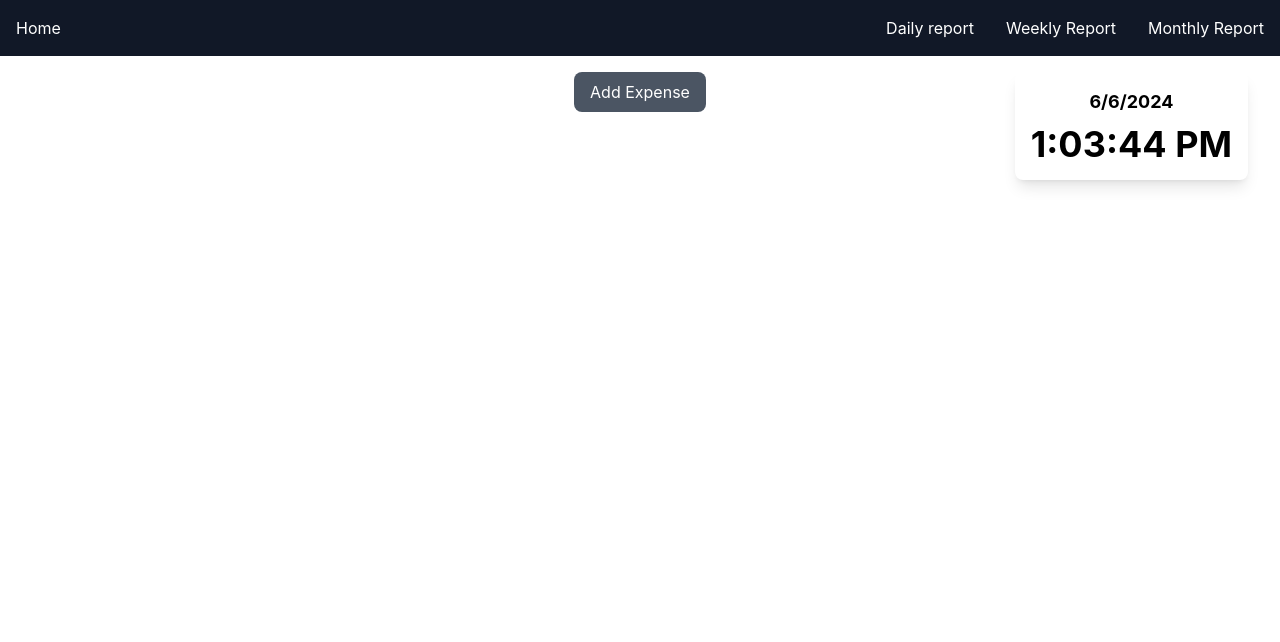
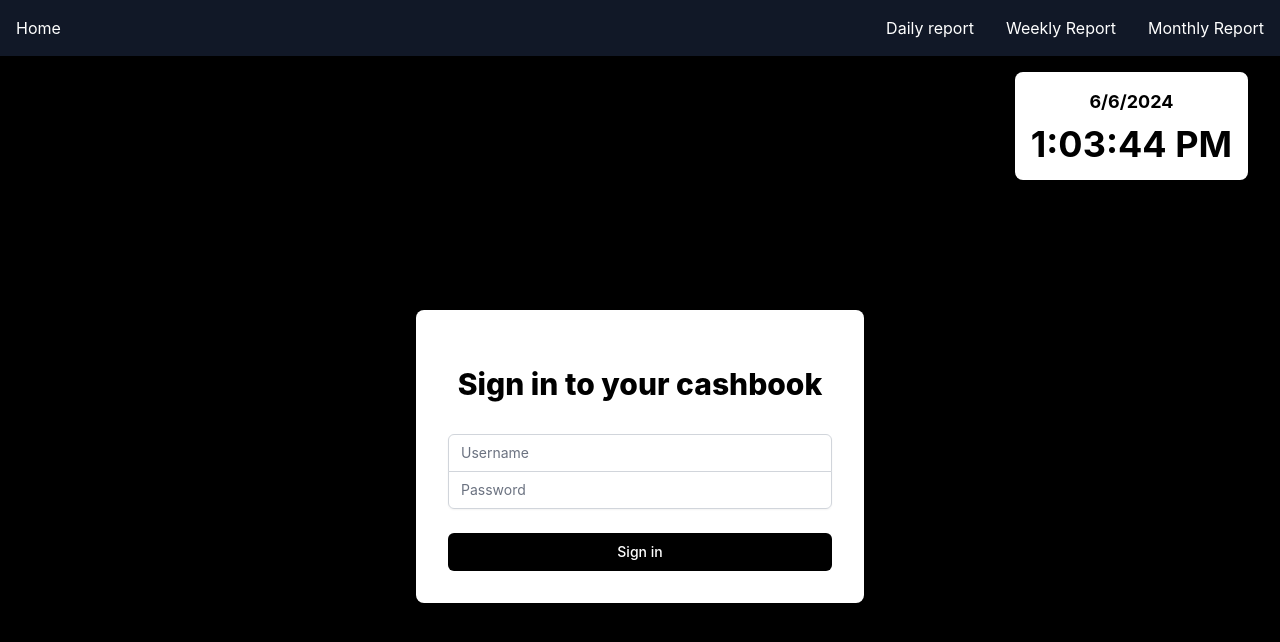
Before and after one commit to kaushikt01/cash-book, a React (Create React App) app: page / in a window 1280 px wide. Shown: the top 642 px of the page. Built offline with nearby package versions, Linux system fonts and the light colour scheme.

Commit message:
feat(login): add login page

```diff
--- a/package.json
+++ b/package.json
@@ -6,6 +6,7 @@
     "@testing-library/jest-dom": "^5.17.0",
     "@testing-library/react": "^13.4.0",
     "@testing-library/user-event": "^13.5.0",
+    "axios": "^1.7.2",
     "react": "^18.3.1",
     "react-calendar": "^5.0.0",
     "react-datepicker": "^6.9.0",
--- /dev/null
+++ b/src/components/Login.js
@@ -0,0 +1,72 @@
+import React, { useState } from 'react';
+import { login } from './apiServices';
+import Home from './Home';
+
+const Login = () => {
+    const [username, setUsername] = useState('');
+    const [password, setPassword] = useState('');
+
+    const handleSubmit = async (e) => {
+        e.preventDefault();
+        try {
+            const response = await login(username, password);
+            console.log(response);
+            if (response.status === 200) {
+                <Home />
+            }
+        } catch (error) {
+        }
+    };
+
+    return (
+        <div className="flex items-center justify-center min-h-screen bg-black">
+            <div className="w-full max-w-md p-8 space-y-8 bg-white rounded-lg shadow">
+                <div>
+                    <h2 className="mt-6 text-3xl font-extrabold text-center text-black">
+                        Sign in to your cashbook
+                    </h2>
+                </div>
+                <form className="mt-8 space-y-6" onSubmit={handleSubmit}>
+                    <div className="rounded-md shadow-sm -space-y-px">
+                        <div className="form-group">
+                            <label htmlFor="username" className="sr-only">Username</label>
+                            <input
+                                id="username"
+                                name="username"
+                                required
+                                value={username}
+                                onChange={(e) => setUsername(e.target.value)}
+                                className="relative block w-full px-3 py-2 text-gray-900 placeholder-gray-500 border border-gray-300 rounded-t-md focus:outline-none focus:ring-black focus:border-black focus:z-10 sm:text-sm"
+                                placeholder="Username"
+                            />
+                        </div>
+                        <div className="form-group mt-1">
+                            <label htmlFor="password" className="sr-only">Password</label>
+                            <input
+                                id="password"
+                                name="password"
+                                type="password"
+                                autoComplete="current-password"
+                                required
+                                value={password}
+                                onChange={(e) => setPassword(e.target.value)}
+                                className="relative block w-full px-3 py-2 text-gray-900 placeholder-gray-500 border border-gray-300 rounded-b-md focus:outline-none focus:ring-black focus:border-black focus:z-10 sm:text-sm"
+                                placeholder="Password"
+                            />
+                        </div>
+                    </div>
+                    <div>
+                        <button
+                            type="submit"
+                            className="relative flex justify-center w-full px-4 py-2 text-sm font-medium text-white bg-black border border-transparent rounded-md group hover:bg-gray-700 focus:outline-none focus:ring-2 focus:ring-offset-2 focus:ring-black"
+                        >
+                            Sign in
+                        </button>
+                    </div>
+                </form>
+            </div>
+        </div>
+    );
+};
+
+export default Login;
--- a/src/components/RoutesComponent.js
+++ b/src/components/RoutesComponent.js
@@ -1,14 +1,14 @@
 
 import { Route, Routes } from 'react-router-dom';
-import Home from './Home';
 import DailyReport from './reports/DailyReport';
 import WeeklyReport from './reports/WeeklyReport';
 import MonthlyReport from './reports/MonthlyReport';
+import Login from './Login';
 
 const RoutesComponent = () => {
     return (
         <Routes>
-            <Route path="/" element={<Home />} />
+            <Route path="/" element={<Login />} />
             <Route path="/daily-report" element={<DailyReport />} />
             <Route path="/weekly-report" element={<WeeklyReport />} />
             <Route path="/monthly-report" element={<MonthlyReport />} />
--- /dev/null
+++ b/src/components/apiServices.js
@@ -0,0 +1,13 @@
+
+import axios from 'axios';
+
+const API_URL = 'http://localhost:3001/api';
+
+export const login = async (username, password) => {
+  try {
+    const response = await axios.post(`${API_URL}/login`, { username, password }, { withCredentials: true });
+    return response;
+  } catch (error) {
+    throw error;
+  }
+};
```
Also changed, not shown: 1 other file (tests, documents, lock files or other folders).
